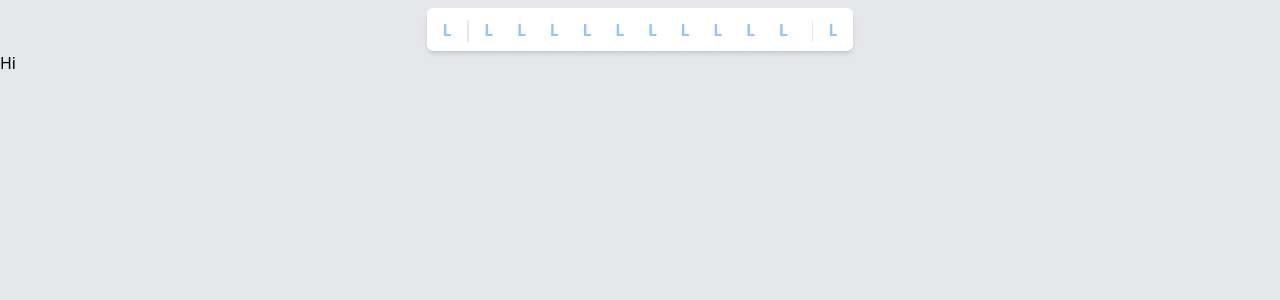
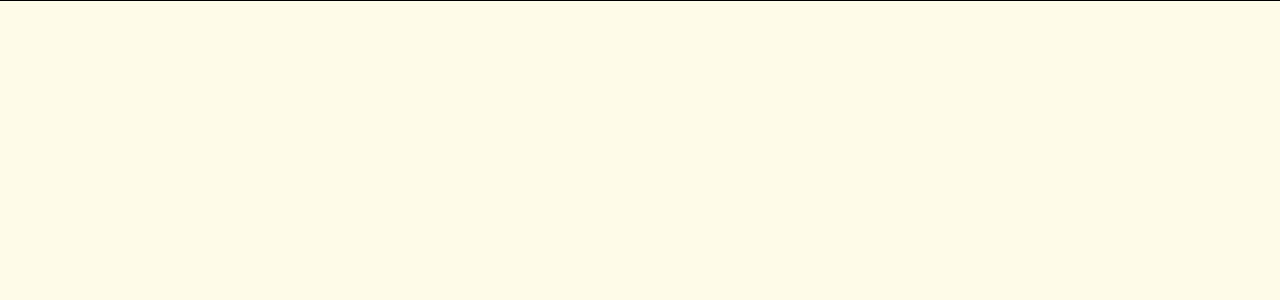
Before and after one commit to neerajkashetty/sketch_it, a React (Vite) app: page / in a window 1280 px wide. Shown: the top 300 px of the page. Built offline with nearby package versions, Linux system fonts and the light colour scheme.

Commit message:
add canvas with the drawings

```diff
--- a/src/components/Sketch.jsx
+++ b/src/components/Sketch.jsx
@@ -1,35 +1,45 @@
-import React, { useRef, useState, useEffect } from 'react';
+import React, { useRef, useState } from 'react';
 
 const Sketch = () => {
   const canvasRef = useRef(null);
   const [isDrawing, setIsDrawing] = useState(false);
 
-    useEffect(() => {
-        const canvas = canvasRef.current;
-        const context = canvas?.getContext('2d');
-        if (context) {
-            // Initialize canvas drawing logic here
-        }
-    }, []);
-
   const startDrawing = (e) => {
     const canvas = canvasRef.current;
-        const context = canvas?.getContext('2d');
-        if (context) {
-            // Start drawing logic here
+    const context = canvas.getContext('2d');
+    context.strokeStyle = 'red';
+    context.lineWidth = 15;
+    context.lineJoin = 'round';
+    context.lineCap = 'round';
+    context.beginPath();
+    context.moveTo(e.nativeEvent.offsetX, e.nativeEvent.offsetY);
     setIsDrawing(true);
-        }
   };
 
-    const endDrawing = () => {
-        // End drawing logic here
+  const draw = (e) => {
+    if (!isDrawing) return;
+    const canvas = canvasRef.current;
+    const context = canvas.getContext('2d');
+    context.lineTo(e.nativeEvent.offsetX, e.nativeEvent.offsetY);
+    context.stroke();
+  };
+
+  const stopDrawing = () => {
     setIsDrawing(false);
   };
 
   return (
-        <div>
-            <button onClick={startDrawing}>Hi </button>
-            <canvas ref={canvasRef} onMouseDown={startDrawing} onMouseUp={endDrawing} />
+    <div className="flex justify-center items-center h-screen">
+      <canvas
+        ref={canvasRef}
+        onMouseDown={startDrawing}
+        onMouseMove={draw}
+        onMouseUp={stopDrawing}
+        onMouseLeave={stopDrawing}
+        className="border border-black bg-yellow-50"
+        width={1800}
+        height={900}
+      />
     </div>
   );
 };
```
Lines whose indentation alone changed are shown as unchanged.
